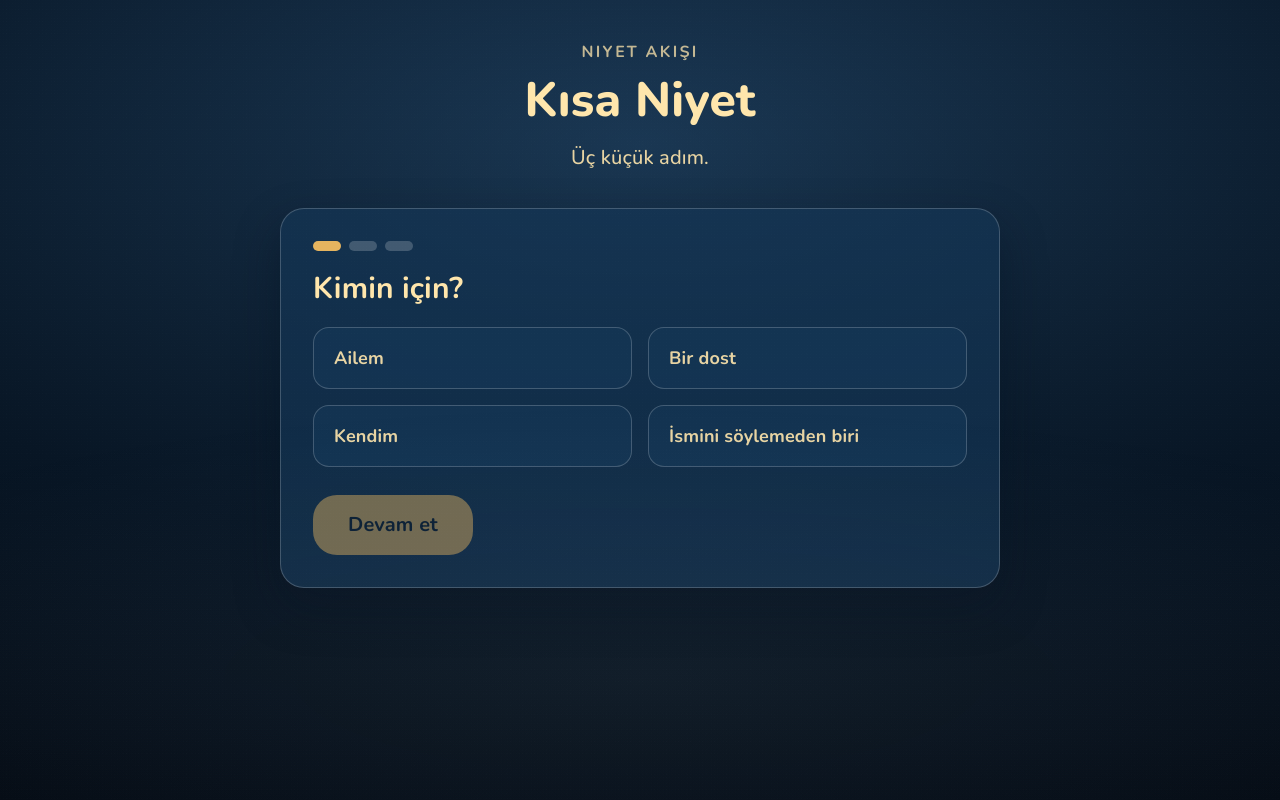
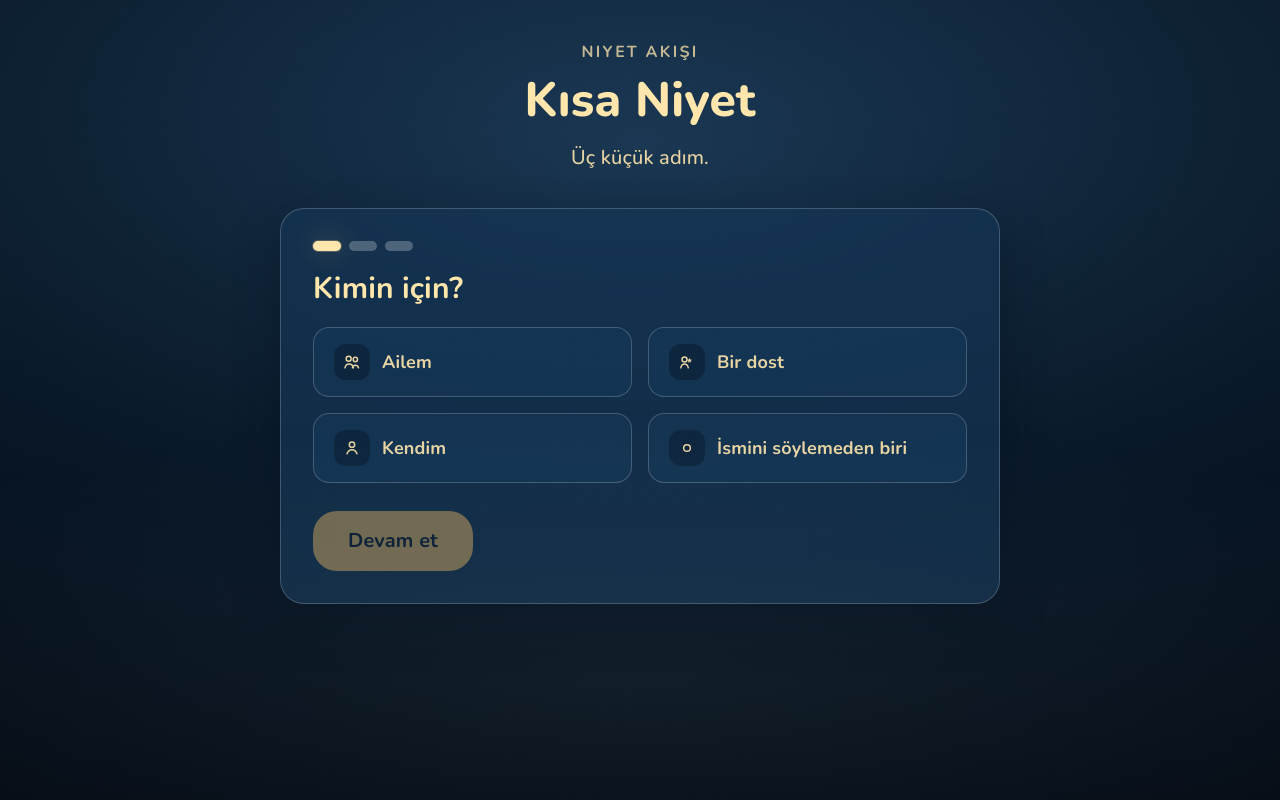
Before and after one commit to msuzun/hosgeldin-ya-sehri-ramazan, a Next.js app: page /dua in a window 1280 px wide. Built offline with nearby package versions, Linux system fonts and the light colour scheme.

Commit message:
UI Component set

```diff
--- a/components/ChoiceCard.tsx
+++ b/components/ChoiceCard.tsx
@@ -1,22 +1,79 @@
+import type { KeyboardEvent, ReactNode } from "react";
+
+type ChoiceIcon = "family" | "friend" | "self" | "anon" | "peace" | "relief" | "ease" | "courage" | "default";
+
 type ChoiceCardProps = {
   title: string;
   selected?: boolean;
   onSelect: () => void;
+  icon?: ChoiceIcon;
 };
 
-export default function ChoiceCard({ title, selected = false, onSelect }: ChoiceCardProps) {
+function iconFromTitle(title: string): ChoiceIcon {
+  const t = title.toLowerCase();
+  if (t.includes("ailem")) return "family";
+  if (t.includes("dost")) return "friend";
+  if (t.includes("kendim")) return "self";
+  if (t.includes("ismini")) return "anon";
+  if (t.includes("huzur")) return "peace";
+  if (t.includes("ferah")) return "relief";
+  if (t.includes("kolay")) return "ease";
+  if (t.includes("cesaret")) return "courage";
+  return "default";
+}
+
+function ChoiceGlyph({ kind }: { kind: ChoiceIcon }): ReactNode {
+  const common = "h-5 w-5";
+  switch (kind) {
+    case "family":
+      return <svg viewBox="0 0 24 24" className={common} fill="none"><circle cx="8" cy="8" r="3" stroke="currentColor" strokeWidth="1.8"/><circle cx="16" cy="9" r="2.6" stroke="currentColor" strokeWidth="1.8"/><path d="M3.5 19c.8-3 3-4.5 5-4.5S13 16 13.8 19M12.5 19c.4-1.9 1.9-3.1 3.6-3.1 1.8 0 3.2 1.2 3.7 3.1" stroke="currentColor" strokeWidth="1.8" strokeLinecap="round"/></svg>;
+    case "friend":
+      return <svg viewBox="0 0 24 24" className={common} fill="none"><circle cx="9" cy="9" r="3" stroke="currentColor" strokeWidth="1.8"/><path d="M4.5 19c.8-3 2.8-4.5 4.5-4.5 1.8 0 3.8 1.5 4.6 4.5" stroke="currentColor" strokeWidth="1.8" strokeLinecap="round"/><path d="M15 7.2l.9 1.9 2.1.2-1.6 1.4.5 2.1L15 11.7l-1.9 1.1.5-2.1-1.6-1.4 2.1-.2L15 7.2z" fill="currentColor"/></svg>;
+    case "self":
+      return <svg viewBox="0 0 24 24" className={common} fill="none"><circle cx="12" cy="8" r="3.2" stroke="currentColor" strokeWidth="1.8"/><path d="M6 19c1-3.3 3.4-5 6-5s5 1.7 6 5" stroke="currentColor" strokeWidth="1.8" strokeLinecap="round"/></svg>;
+    case "anon":
+      return <svg viewBox="0 0 24 24" className={common} fill="none"><circle cx="12" cy="9" r="3" stroke="currentColor" strokeWidth="1.8"/><path d="M6 19c1.1-3.2 3.5-4.8 6-4.8 2.6 0 5 1.6 6 4.8" stroke="currentColor" strokeWidth="1.8" strokeLinecap="round"/><circle cx="18.5" cy="5.5" r="1.5" fill="currentColor"/></svg>;
+    case "peace":
+      return <svg viewBox="0 0 24 24" className={common} fill="none"><path d="M12 4v16M12 12l5-5M12 12l-5-5M12 20c4.4 0 8-3.6 8-8" stroke="currentColor" strokeWidth="1.8" strokeLinecap="round" strokeLinejoin="round"/></svg>;
+    case "relief":
+      return <svg viewBox="0 0 24 24" className={common} fill="none"><path d="M12 4c3 3.3 5.2 6.1 5.2 8.7a5.2 5.2 0 1 1-10.4 0C6.8 10.1 9 7.3 12 4z" stroke="currentColor" strokeWidth="1.8"/><path d="M10.2 13.3c.4 1.1 1.2 1.8 2.4 2.1" stroke="currentColor" strokeWidth="1.8" strokeLinecap="round"/></svg>;
+    case "ease":
+      return <svg viewBox="0 0 24 24" className={common} fill="none"><path d="M3 12h18" stroke="currentColor" strokeWidth="1.8" strokeLinecap="round"/><path d="M15 6l6 6-6 6" stroke="currentColor" strokeWidth="1.8" strokeLinecap="round" strokeLinejoin="round"/></svg>;
+    case "courage":
+      return <svg viewBox="0 0 24 24" className={common} fill="none"><path d="M12 3l2.6 5.2 5.7.8-4.1 4 1 5.7-5.2-2.8-5.2 2.8 1-5.7-4.1-4 5.7-.8L12 3z" stroke="currentColor" strokeWidth="1.6" strokeLinejoin="round"/></svg>;
+    default:
+      return <svg viewBox="0 0 24 24" className={common} fill="none"><circle cx="12" cy="12" r="4" stroke="currentColor" strokeWidth="1.8"/></svg>;
+  }
+}
+
+export default function ChoiceCard({ title, selected = false, onSelect, icon }: ChoiceCardProps) {
+  const resolvedIcon = icon ?? iconFromTitle(title);
+
+  const onKeyDown = (event: KeyboardEvent<HTMLButtonElement>) => {
+    if (event.key === "Enter" || event.key === " ") {
+      event.preventDefault();
+      onSelect();
+    }
+  };
+
   return (
     <button
       type="button"
       onClick={onSelect}
-      className={`rounded-2xl border px-5 py-4 text-left text-lg font-semibold transition focus-visible:outline-none focus-visible:ring-4 focus-visible:ring-gold-500/40 ${
+      onKeyDown={onKeyDown}
+      className={`w-full rounded-2xl border px-5 py-4 text-left text-lg font-semibold transition-all duration-200 focus-visible:outline-none focus-visible:ring-4 focus-visible:ring-gold-500/45 focus-visible:ring-offset-2 focus-visible:ring-offset-night-900 ${
         selected
-          ? "border-gold-500 bg-gold-500/15 text-gold-300"
-          : "border-white/20 bg-night-700/70 text-gold-300/90 hover:border-gold-500/70 hover:bg-night-700"
+          ? "border-gold-500 bg-gold-500/15 text-gold-300 shadow-gold"
+          : "border-white/20 bg-night-700/70 text-gold-300/90 hover:border-gold-500/75 hover:bg-night-700 hover:shadow-gold"
       }`}
       aria-pressed={selected}
     >
-      {title}
+      <span className="flex items-center gap-3">
+        <span className={`inline-flex h-9 w-9 items-center justify-center rounded-xl ${selected ? "bg-gold-500/18" : "bg-night-900/45"}`} aria-hidden="true">
+          <ChoiceGlyph kind={resolvedIcon} />
+        </span>
+        <span>{title}</span>
+      </span>
     </button>
   );
 }
--- a/components/PrimaryButton.tsx
+++ b/components/PrimaryButton.tsx
@@ -1,34 +1,71 @@
 import Link from "next/link";
-import type { ButtonHTMLAttributes, ReactNode } from "react";
+import type { ButtonHTMLAttributes, MouseEventHandler, ReactNode } from "react";
+
+type Variant = "primary" | "secondary";
 
 type PrimaryButtonProps = {
   children: ReactNode;
   href?: string;
-  variant?: "primary" | "secondary";
-} & ButtonHTMLAttributes<HTMLButtonElement>;
+  onClick?: MouseEventHandler<HTMLButtonElement | HTMLAnchorElement>;
+  variant?: Variant;
+  icon?: ReactNode;
+  className?: string;
+  disabled?: boolean;
+  type?: ButtonHTMLAttributes<HTMLButtonElement>["type"];
+  ariaLabel?: string;
+};
 
 const base =
-  "inline-flex min-h-12 items-center justify-center rounded-2xl px-6 py-3 text-lg font-bold transition duration-200 focus-visible:outline-none focus-visible:ring-4 focus-visible:ring-gold-500/40 disabled:cursor-not-allowed disabled:opacity-45";
+  "inline-flex min-h-12 items-center justify-center gap-2 rounded-2xl px-6 py-3 text-lg font-bold transition-all duration-300 focus-visible:outline-none focus-visible:ring-4 focus-visible:ring-gold-500/45 focus-visible:ring-offset-2 focus-visible:ring-offset-night-900 disabled:cursor-not-allowed disabled:opacity-45";
 
-const variants: Record<NonNullable<PrimaryButtonProps["variant"]>, string> = {
-  primary: "bg-gold-500 text-night-900 hover:bg-gold-300",
-  secondary: "border border-gold-300/40 bg-transparent text-gold-300 hover:bg-white/10",
+const variants: Record<Variant, string> = {
+  primary: "bg-gold-500 text-night-900 hover:bg-gold-300 hover:shadow-gold",
+  secondary: "border border-gold-300/45 bg-night-700/45 text-gold-300 hover:bg-night-700/70 hover:shadow-gold",
 };
 
-export default function PrimaryButton({ children, href, variant = "primary", className = "", ...props }: PrimaryButtonProps) {
+export default function PrimaryButton({
+  children,
+  href,
+  onClick,
+  variant = "primary",
+  icon,
+  className = "",
+  disabled,
+  type = "button",
+  ariaLabel,
+}: PrimaryButtonProps) {
   const classes = `${base} ${variants[variant]} ${className}`.trim();
+
+  const content = (
+    <>
+      {icon ? <span aria-hidden="true" className="shrink-0">{icon}</span> : null}
+      <span>{children}</span>
+    </>
+  );
 
   if (href) {
     return (
-      <Link href={href} className={classes}>
-        {children}
+      <Link
+        href={href}
+        className={`${classes} ${disabled ? "pointer-events-none" : ""}`.trim()}
+        onClick={onClick as MouseEventHandler<HTMLAnchorElement> | undefined}
+        aria-disabled={disabled}
+        aria-label={ariaLabel}
+      >
+        {content}
       </Link>
     );
   }
 
   return (
-    <button className={classes} {...props}>
-      {children}
+    <button
+      type={type}
+      className={classes}
+      onClick={onClick as MouseEventHandler<HTMLButtonElement> | undefined}
+      disabled={disabled}
+      aria-label={ariaLabel}
+    >
+      {content}
     </button>
   );
 }
--- a/components/ProgressDots.tsx
+++ b/components/ProgressDots.tsx
@@ -1,17 +1,25 @@
 type ProgressDotsProps = {
-  total: number;
   current: number;
+  total?: number;
 };
 
-export default function ProgressDots({ total, current }: ProgressDotsProps) {
+export default function ProgressDots({ current, total = 3 }: ProgressDotsProps) {
+  const dotCount = total > 0 ? total : 3;
+  const activeIndex = Math.min(Math.max(0, current), dotCount - 1);
+
   return (
-    <div className="flex items-center gap-2" aria-label="Flow progress" role="progressbar" aria-valuemin={1} aria-valuemax={total} aria-valuenow={Math.min(current + 1, total)}>
-      {Array.from({ length: total }).map((_, index) => {
-        const active = index <= current;
+    <div
+      className="flex items-center gap-2"
+      role="status"
+      aria-live="polite"
+      aria-label={`Adım ${activeIndex + 1} / ${dotCount}`}
+    >
+      {Array.from({ length: dotCount }).map((_, index) => {
+        const active = index === activeIndex;
         return (
           <span
             key={index}
-            className={`h-2.5 w-7 rounded-full ${active ? "bg-gold-500" : "bg-white/20"}`}
+            className={`h-2.5 w-7 rounded-full transition-all duration-300 ${active ? "bg-gold-300 shadow-gold" : "bg-white/25"}`}
             aria-hidden="true"
           />
         );
```
